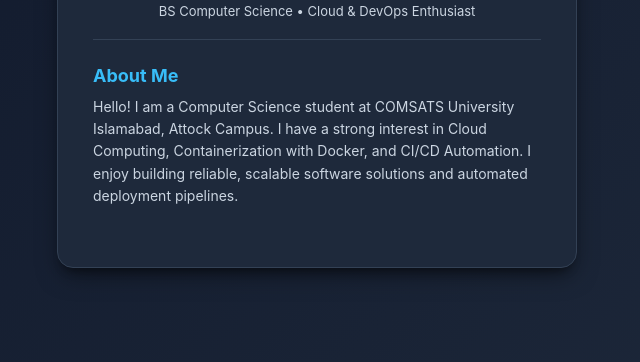
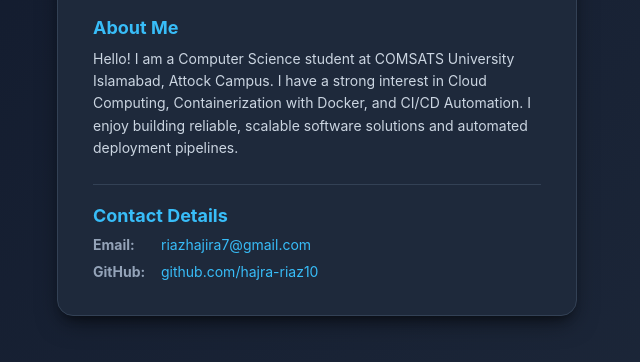
Before and after one commit to hajra-riaz10/devops-a2-sp23-bcs-018, a plain HTML site: page index.html in a window 1280 px wide. Shown: the part 356-718 px from the top of the page, without its empty margins (323-963 px from the left). Drawn offline with Linux system fonts and the light colour scheme.

Commit message:
feat: add contact section with student email and GitHub profile link

```diff
--- a/index.html
+++ b/index.html
@@ -23,6 +23,20 @@
                 I enjoy building reliable, scalable software solutions and automated deployment pipelines.
             </p>
         </section>
+
+        <section class="contact-section">
+            <h2>Contact Details</h2>
+            <ul class="contact-list">
+                <li class="contact-item">
+                    <strong>Email:</strong>
+                    <a href="mailto:riazhajira7@gmail.com">riazhajira7@gmail.com</a>
+                </li>
+                <li class="contact-item">
+                    <strong>GitHub:</strong>
+                    <a href="https://github.com/hajra-riaz10" target="_blank">github.com/hajra-riaz10</a>
+                </li>
+            </ul>
+        </section>
     </div>
 </body>
 </html>
```
